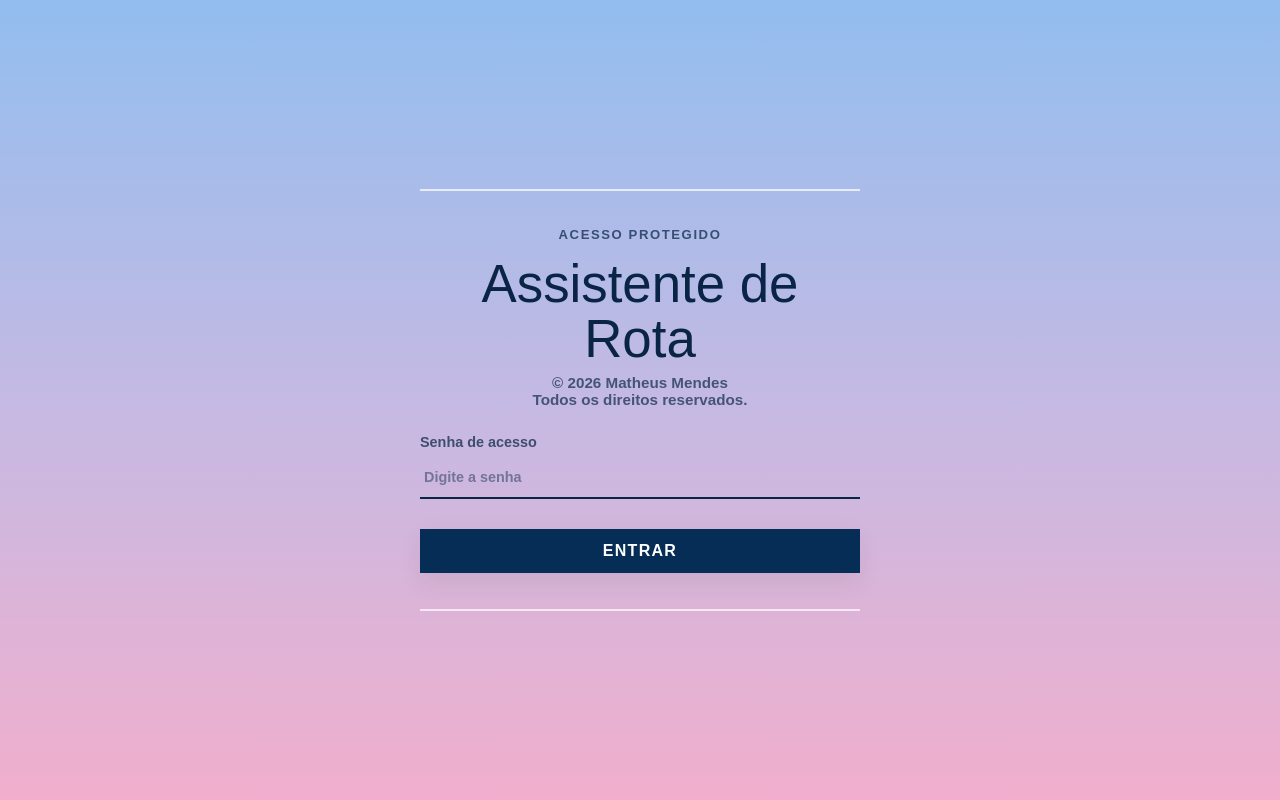
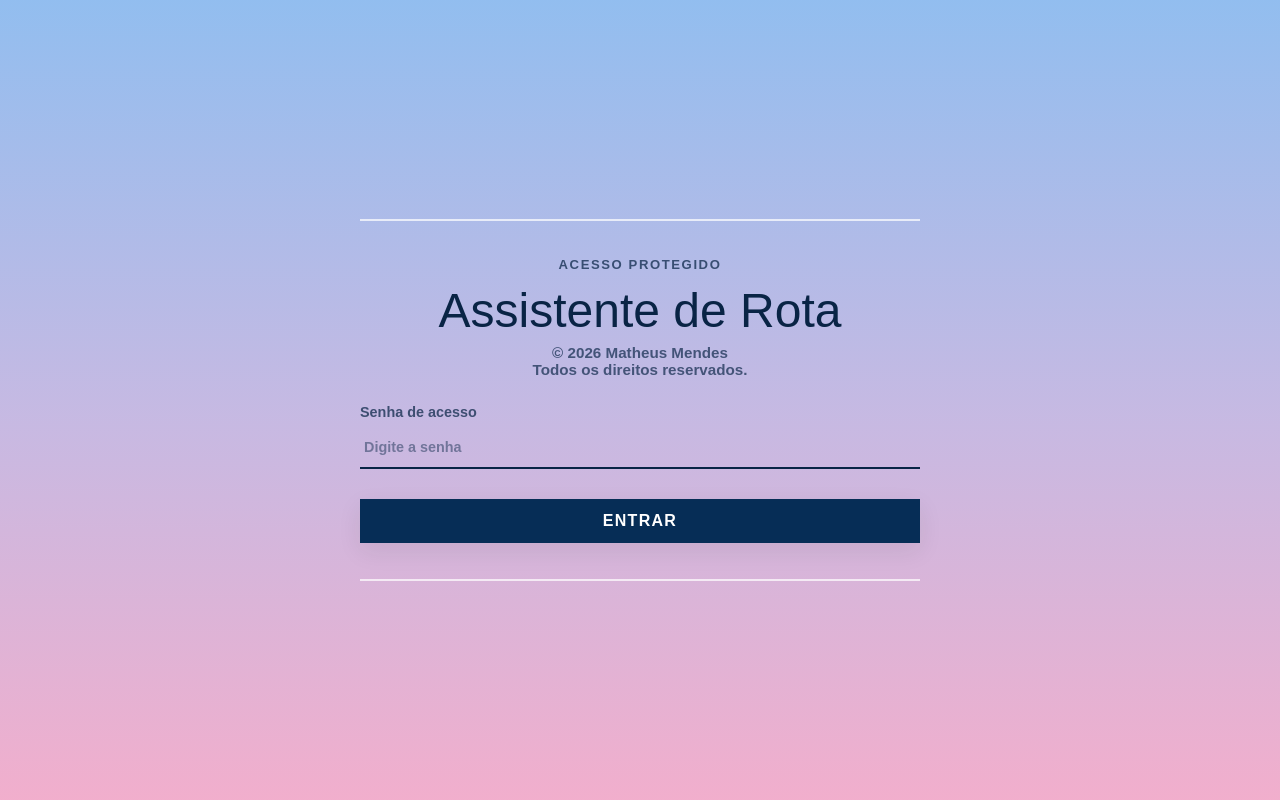
Before and after one commit to MENDESdev99/assistente-de-rota, a Flask app: page / in a window 1280 px wide. Run offline with Flask 3, Linux system fonts and the light colour scheme; some libraries are stand-ins or nearby versions.

Commit message:
Add files via upload

```diff
--- a/static/styles.css
+++ b/static/styles.css
@@ -62,7 +62,7 @@ p {
 .login-card {
   display: grid;
   gap: 18px;
-  width: min(440px, 100%);
+  width: min(560px, 100%);
   padding: 30px 0;
   border: 0;
   border-radius: 0;
@@ -98,9 +98,15 @@ p {
 
 .login-card h1 {
   color: #092445;
-  font-size: clamp(2.1rem, 8vw, 3.3rem);
+  font-size: clamp(2.1rem, 7vw, 3rem);
   font-weight: 400;
   text-align: center;
+}
+
+@media (min-width: 640px) {
+  .login-card h1 {
+    white-space: nowrap;
+  }
 }
 
 .login-card label {
```
